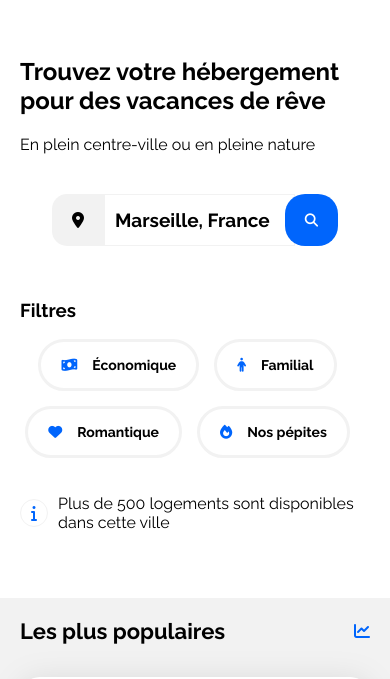
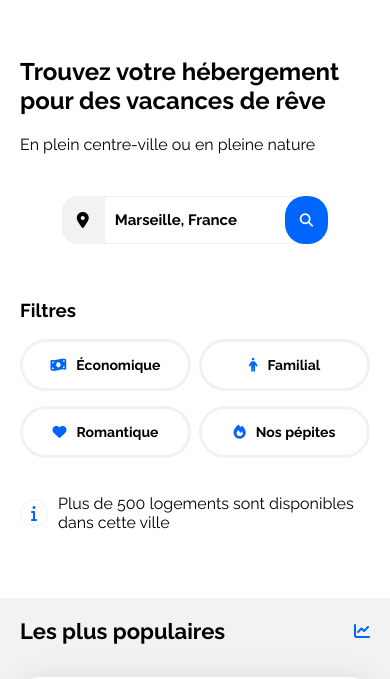
Before and after one commit to valentinmth99/Booki, a plain HTML site: page index.html in a window 390 px wide. Shown: the part 146-825 px from the top of the page. Drawn offline with Linux system fonts and the light colour scheme.

Commit message:
Site ready for presentation

```diff
--- a/CSS/style.css
+++ b/CSS/style.css
@@ -1,4 +1,5 @@
 /****** General ***********/
+
 * {
     font-family: 'Raleway', sans-serif;
 }
@@ -95,6 +96,7 @@ header > img {
 .nav-link:hover > a {
     color: var(--main-color);
 }
+
 /******* Section recherche ********/
 
 .search-bar {
@@ -361,6 +363,7 @@ footer {
 /* Le code ci-dessous correspond à la version responsive uniquement */
 
 /****** Media queries ***********/
+
 /* Medium devices (tablets, less/equal than 1024px) */
 @media (max-width: 1024px) {
 
@@ -423,6 +426,7 @@ footer {
 }
 
 /* Small devices (phones, less than 768px) */
+
 @media (max-width: 767.98px) {
 
     /****** General ***********/
@@ -478,13 +482,18 @@ footer {
         justify-content: center;
     }
 
+    .search-bar > i {
+        padding: 16px 15px 16px 15px;
+    }
+
     .bar-input{
         text-align: left;
-        max-width: 50%;
+        font-size: 15px;
     }
 
     .bar-input::placeholder{
         text-align: left;
+        font-size: 15px;
     }
 
     form {
@@ -501,8 +510,8 @@ footer {
         background-color: var(--main-color);
         border-radius: 20px;
         border: 0px;
-        padding: 18px 20px 18px 20px;
-        margin-inline-start: -10px;
+        padding: 16px 15px 16px 15px;
+        margin-inline-start: -15px;
     }
 
     .bar-button-mobile > i {
@@ -520,17 +529,26 @@ footer {
         display: flex;
         flex-wrap: wrap;
         row-gap: 15px;
-        justify-content: center;
+        column-gap: 8px;
+        justify-content: space-around;
     }
 
     .filter-button{
         font-size: 14px;
-        /* width: 46%; */
+        margin: 0;
+        padding: 15px 10px 15px 10px;
+        flex: 1;
+        min-width: 130px;
+    }
+
+    .filter-button > i {
+        margin-right: 10px;
     }
 
     .info-bar  {
         padding-bottom: 0;
     }
+
     /****** Hebergements And Populaires ***********/
 
     .hebergements-and-populaires {
@@ -602,6 +620,5 @@ footer {
     .footer-container{
         display: flex;
         flex-direction: column;
-
     }
 }
```
